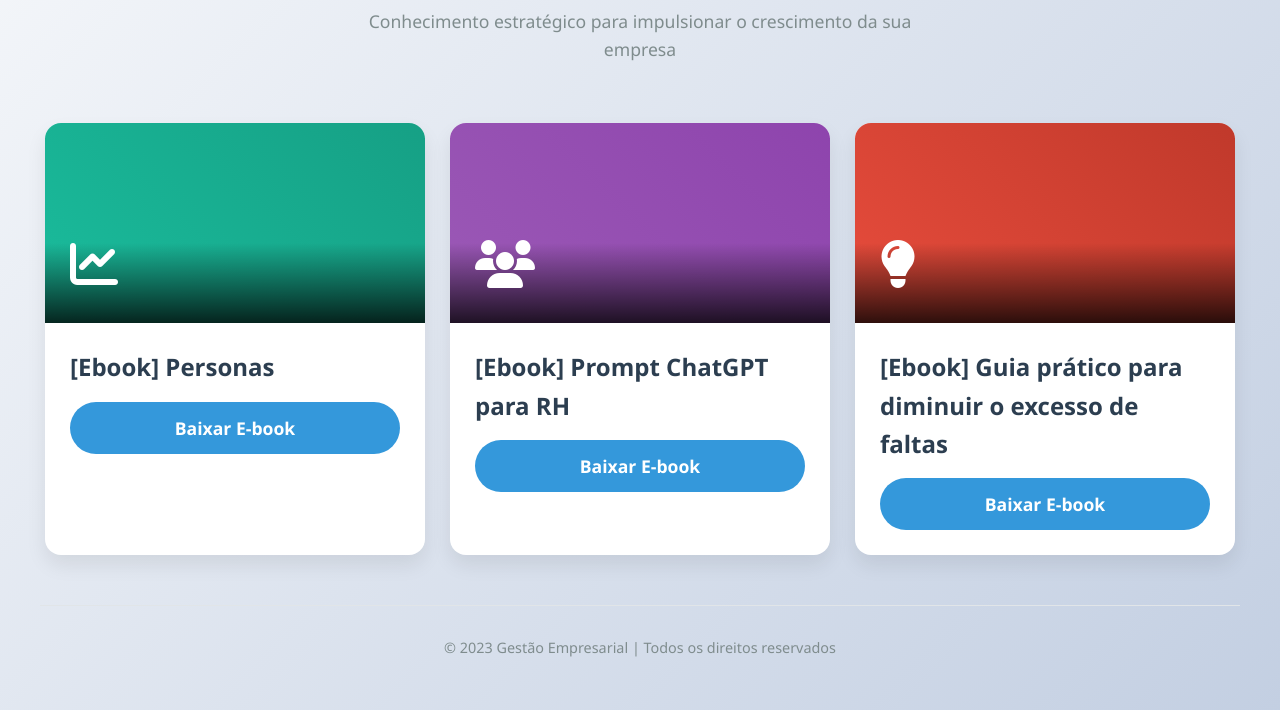
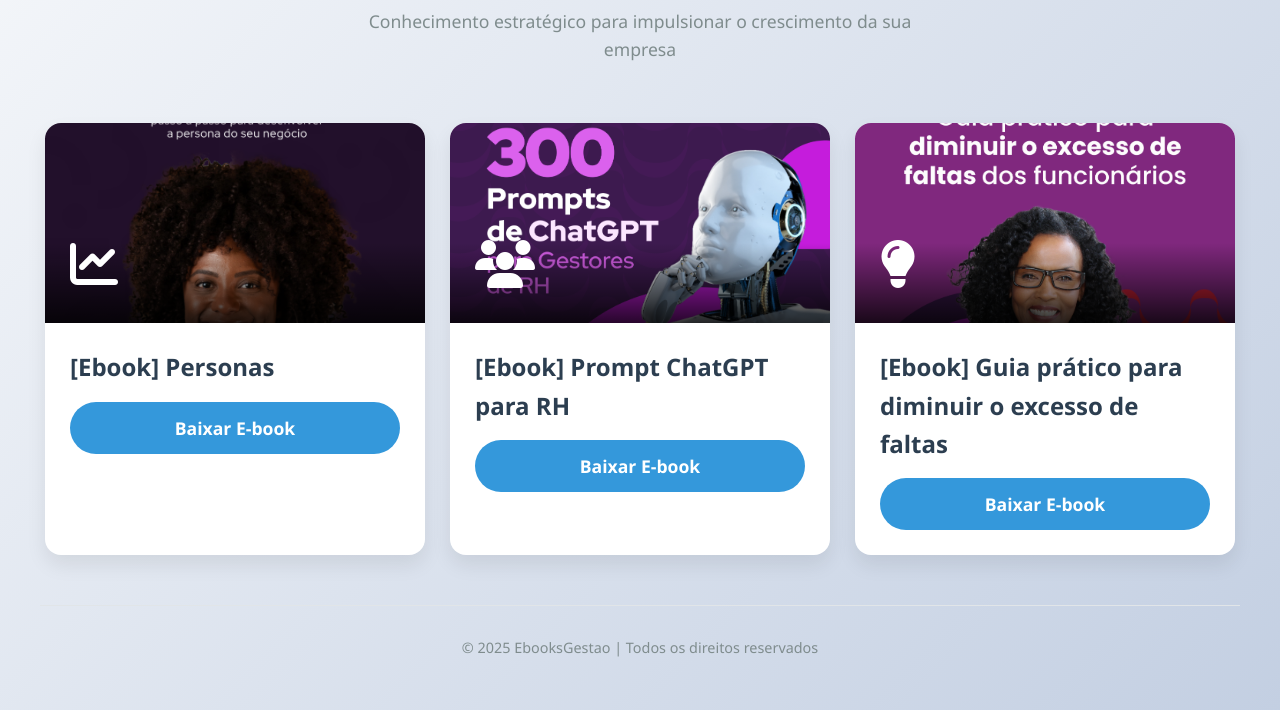
Before and after one commit to magoga-br/ebook, a plain HTML site: page index.html in a window 1280 px wide. Shown: the part 117-827 px from the top of the page. Drawn offline with Linux system fonts and the light colour scheme.

Commit message:
add image on ebook image

```diff
--- a/index.html
+++ b/index.html
@@ -214,15 +214,19 @@
         }
 
         .ebook-1 .ebook-image {
-            background: linear-gradient(45deg, #1abc9c, #16a085);
+            background-image: url("personas.png");
+            background-size: cover;
         }
 
         .ebook-2 .ebook-image {
-            background: linear-gradient(45deg, #9b59b6, #8e44ad);
+            background-image: url("gpt.png");
+            background-size: cover;
+
         }
 
         .ebook-3 .ebook-image {
-            background: linear-gradient(45deg, #e74c3c, #c0392b);
+            background-image: url("guia.png");
+            background-size: cover;
         }
 
         .ebook-image .icon {
@@ -380,7 +384,7 @@
         </div>
 
         <footer>
-            <p>© 2023 Gestão Empresarial | Todos os direitos reservados</p>
+            <p>© 2025 EbooksGestao | Todos os direitos reservados</p>
         </footer>
     </div>
 
```
Also changed, not shown: gpt.png (added), guia.png (added), personas.png (added).
